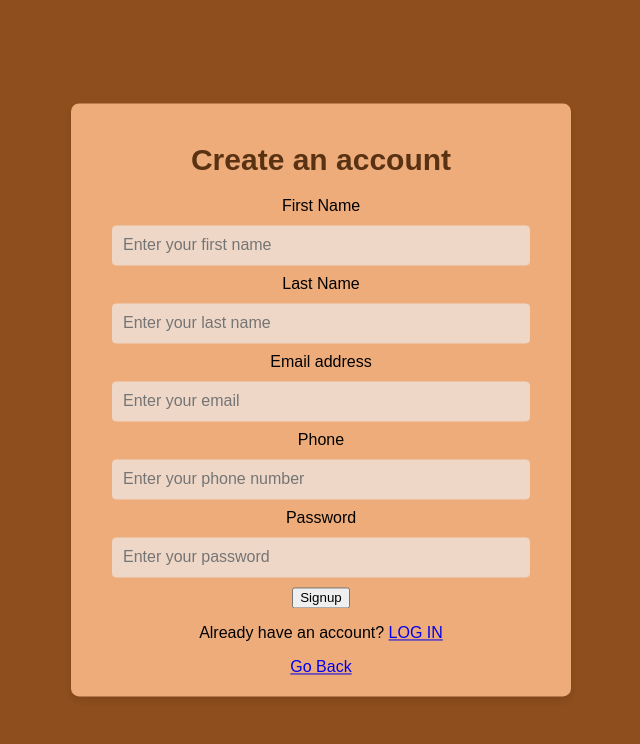
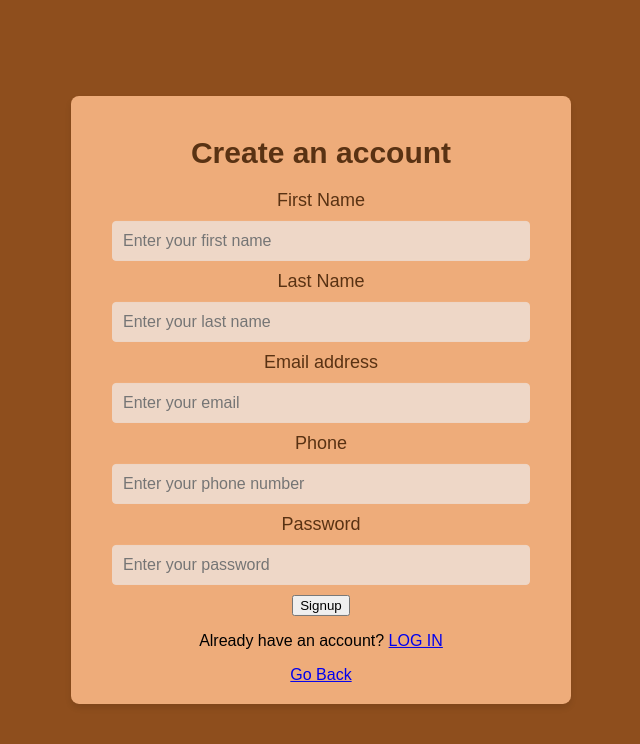
Before and after one commit to valzza/library, a PHP site: page /login.html in a window 1280 px wide. Shown: the top 744 px of the page, without its empty margins (319-959 px from the left). Run offline with PHP 8.4, Linux system fonts and the light colour scheme.

Commit message:
Update style.css

```diff
--- a/style.css
+++ b/style.css
@@ -309,6 +309,12 @@ textarea {
   border: 1px solid #ddd;
   box-shadow: none;
 }
+/* Titullat e login */
+.login-container label{
+  font-size: 18px;
+  color: #593213;
+}
+
 /* Footer */
 footer {
   background-color: #333;
```
